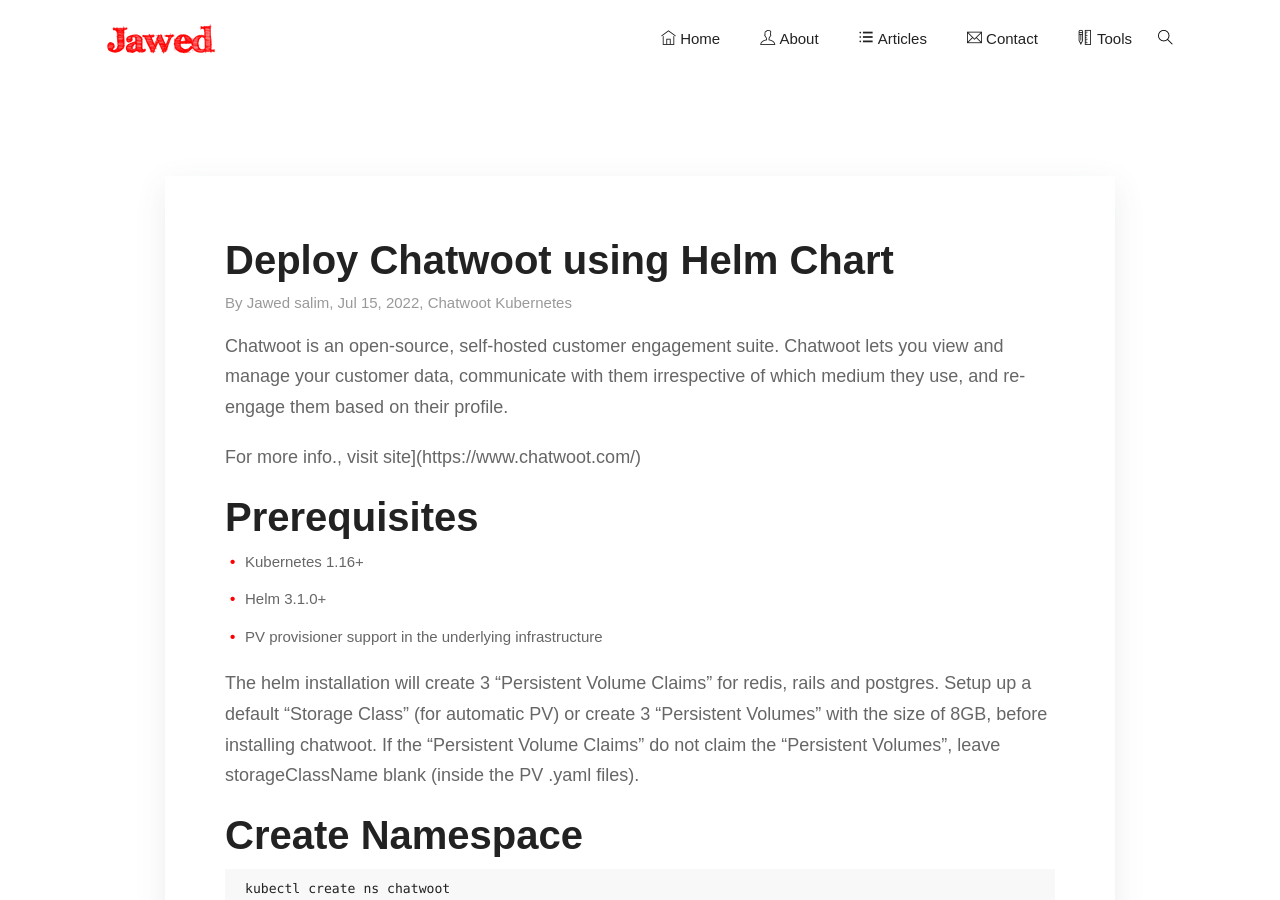
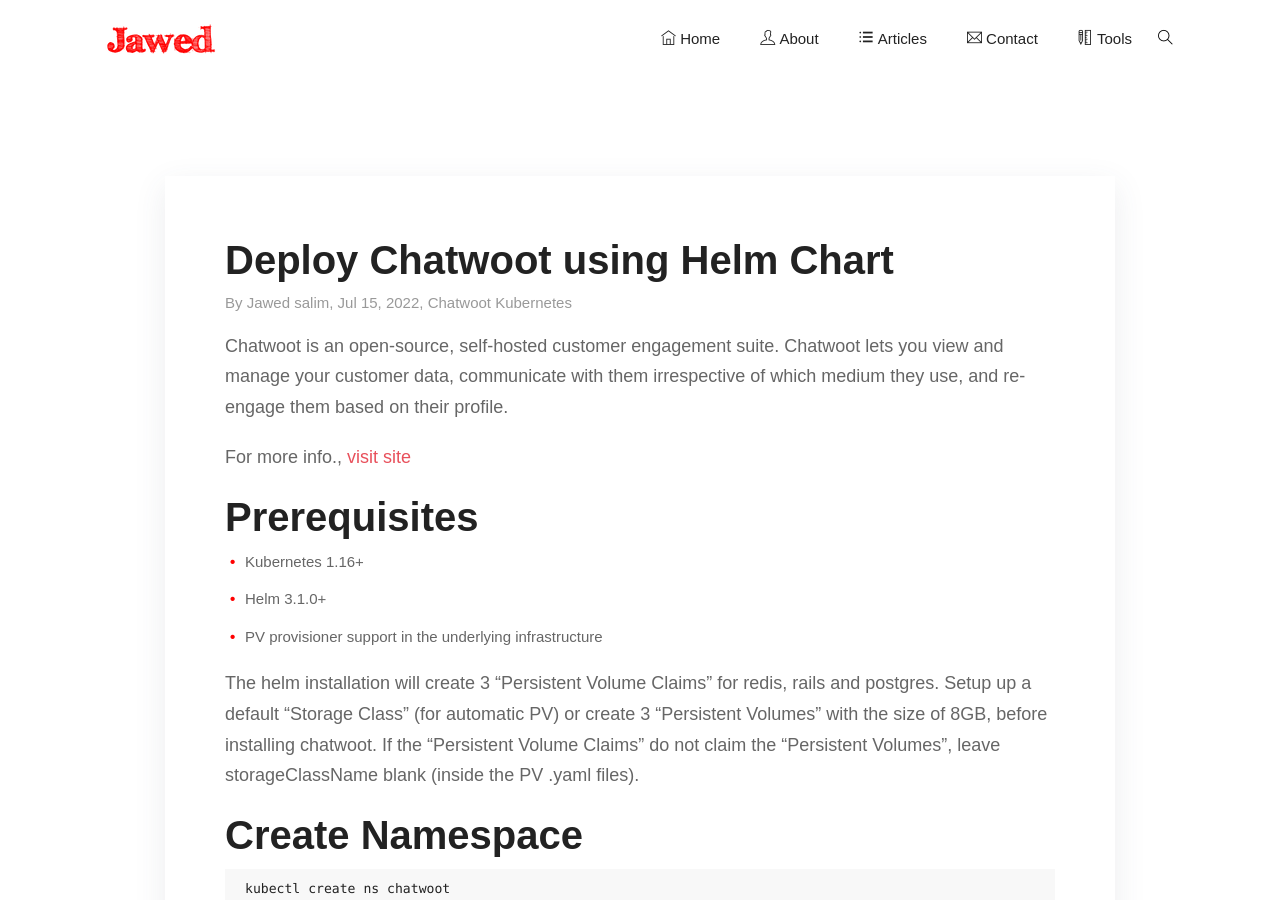
Before and after one commit to heyjawed/heyjawed.github.io, a Jekyll site: the page built from _posts/2022-07-15-deploy-chatwoot-using-helm-chart.md, in a window 1280 px wide and 900 px high. Built offline with Jekyll 4.4.1, drawn with Linux system fonts in a browser that asks for light colours; some web fonts are replaced; comment, search, counter and statistics services are not loaded.

Commit message:
fix web url

```diff
--- a/_posts/2022-07-15-deploy-chatwoot-using-helm-chart.md
+++ b/_posts/2022-07-15-deploy-chatwoot-using-helm-chart.md
@@ -9,7 +9,7 @@
 Chatwoot is an open-source, self-hosted customer engagement suite. Chatwoot lets you view and manage your customer data,
 communicate with them irrespective of which medium they use, and re-engage them based on their profile.
 
-For more info., visit site](https://www.chatwoot.com/)
+For more info., [visit site](https://www.chatwoot.com/)
 
 ## Prerequisites
 
```
